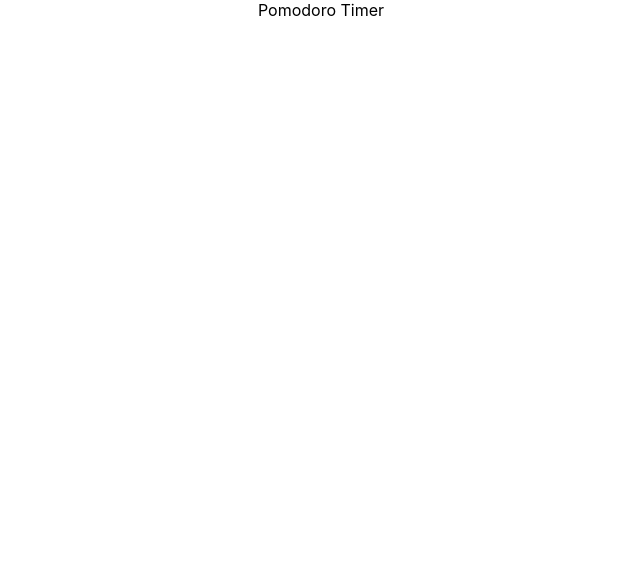
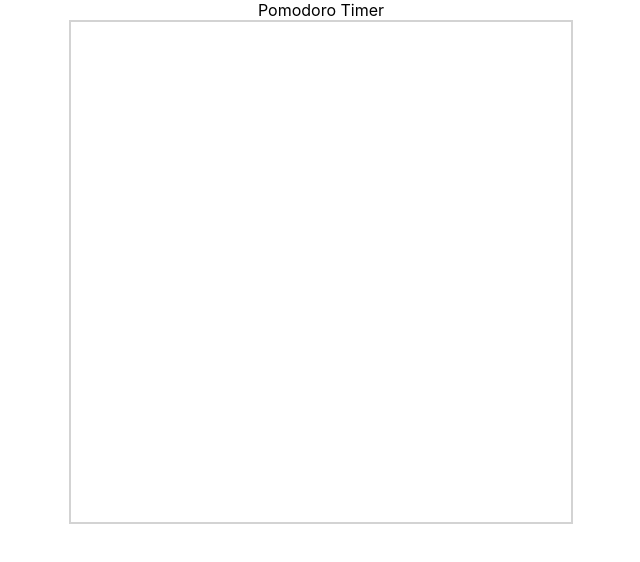
Before and after one commit to b-lukaszuk/pomodoro_timer, a React (Create React App) app in the folder my-app/: page / in a window 1280 px wide. Shown: the top 562 px of the page, without its empty margins (319-959 px from the left). Built offline with nearby package versions, Linux system fonts and the light colour scheme.

Commit message:
dodano elt Canvas i podstawowa komunikacje App.tsx i Canvas.tsx

```diff
--- a/my-app/src/App.tsx
+++ b/my-app/src/App.tsx
@@ -1,10 +1,14 @@
 import React, { ReactElement } from 'react';
+
+import Canvas from "./components/canvas/Canvas";
+
 import './App.css';
 
 const App: React.FC = (): ReactElement<HTMLElement> => {
     return (
         <div className="App">
             Pomodoro Timer
+            <Canvas greeting={"App.tsx says hello to Canvas.tsx"} />
         </div>
     );
 }
--- /dev/null
+++ b/my-app/src/components/canvas/Canvas.css
@@ -0,0 +1,4 @@
+.canvas {
+    border: 2px solid lightgray;
+    background-color: white;
+}
--- /dev/null
+++ b/my-app/src/components/canvas/Canvas.tsx
@@ -0,0 +1,36 @@
+import React, { ReactElement, useEffect, useRef } from "react";
+
+import setCanvasDefaults from "./setCanvasDefaults";
+
+import "./Canvas.css"
+
+interface Props {
+    greeting: string;
+}
+
+const Canvas: React.FC<Props> = (props): ReactElement<HTMLElement> => {
+    const canvasRef = useRef<HTMLCanvasElement | null>(null);
+    const greeting: string = props.greeting;
+
+    useEffect(() => {
+        const canvas: HTMLCanvasElement | null = canvasRef.current;
+        if (canvas === null) {
+            return undefined;
+        }
+        setCanvasDefaults(canvas);
+        const ctx: CanvasRenderingContext2D | null = canvas.getContext("2d");
+        if (ctx === null) {
+            return undefined;
+        }
+        console.log("Canvas.tsx received the following message");
+        console.log(greeting);
+    }, [greeting]);
+
+    return (
+        <div>
+            <canvas width="500" height="500" ref={canvasRef} className="canvas" />
+        </div>
+    );
+};
+
+export default Canvas;
--- /dev/null
+++ b/my-app/src/components/canvas/setCanvasDefaults.ts
@@ -0,0 +1,6 @@
+function setCanvasDefaults(canv: HTMLCanvasElement): void {
+    canv.width = 500;
+    canv.height = 500;
+}
+
+export default setCanvasDefaults;
```
